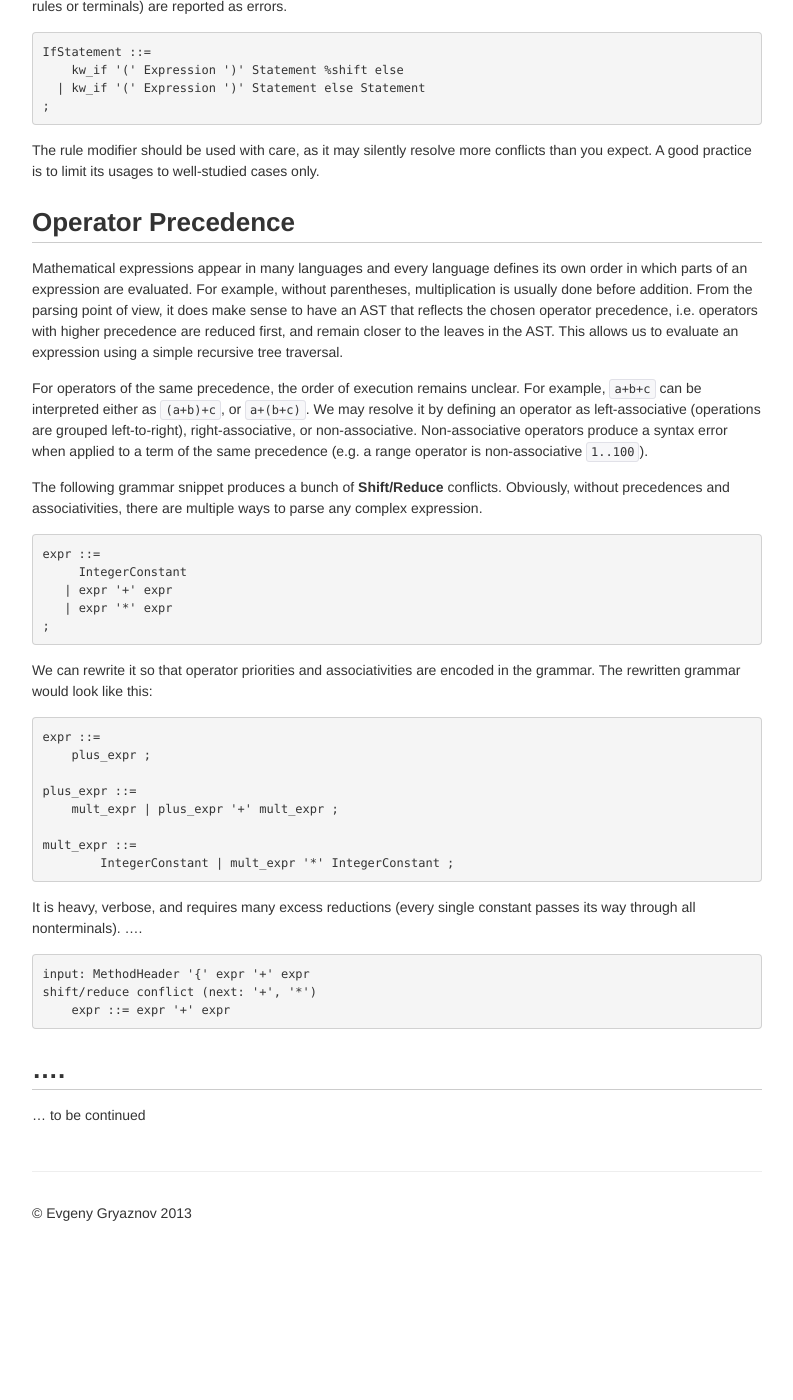
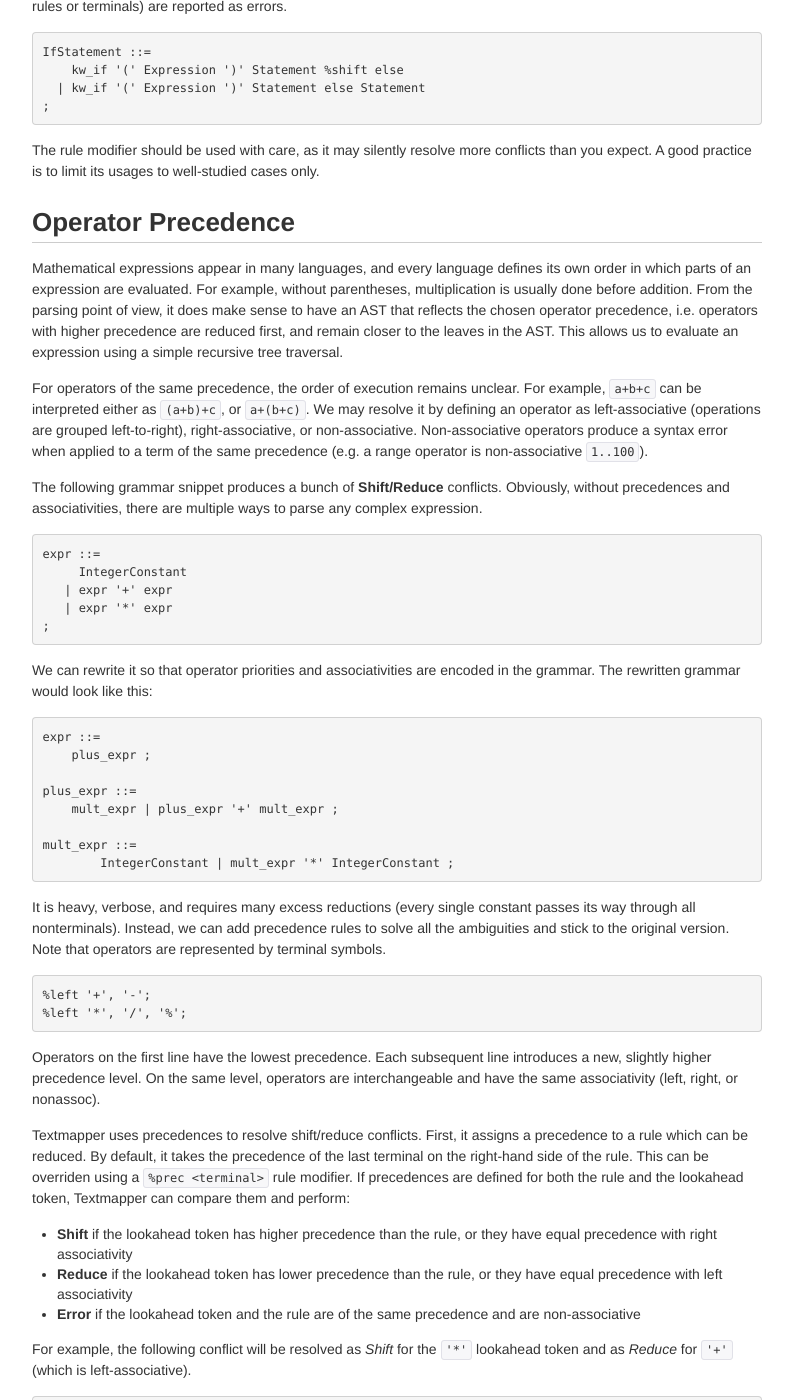
Before and after one commit to inspirer/textmapper, a Jekyll site: the page built from documentation.md, in a window 1280 px wide and 1400 px high, scrolled down 13029 px. Shown: the whole window, without its empty margins (243-1036 px from the left). Built offline with Jekyll 4.4.1, drawn with Linux system fonts in a browser that asks for light colours; before the commit the page ends 14308 px from its top, so only the background shows below that; some of the changed text lies outside the part shown.

Commit message:
web-site: docs on error recovery

````diff
--- a/documentation.md
+++ b/documentation.md
@@ -506,7 +506,7 @@
 
 ## Operator Precedence
 
-Mathematical expressions appear in many languages and every language defines its own order in which parts of an expression are evaluated. For example, without parentheses, multiplication is usually done before addition. From the parsing point of view, it does make sense to have an AST that reflects the chosen operator precedence, i.e. operators with higher precedence are reduced first, and remain closer to the leaves in the AST. This allows us to evaluate an expression using a simple recursive tree traversal.
+Mathematical expressions appear in many languages, and every language defines its own order in which parts of an expression are evaluated. For example, without parentheses, multiplication is usually done before addition. From the parsing point of view, it does make sense to have an AST that reflects the chosen operator precedence, i.e. operators with higher precedence are reduced first, and remain closer to the leaves in the AST. This allows us to evaluate an expression using a simple recursive tree traversal.
 
 For operators of the same precedence, the order of execution remains unclear. For example, ```a+b+c``` can be interpreted either as ```(a+b)+c```, or ```a+(b+c)```. We may resolve it by defining an operator as left-associative (operations are grouped left-to-right), right-associative, or non-associative. Non-associative operators produce a syntax error when applied to a term of the same precedence (e.g. a range operator is non-associative ```1..100```).
 
@@ -529,13 +529,62 @@
 	mult_expr ::=
 		IntegerConstant | mult_expr '*' IntegerConstant ;
 
-It is heavy, verbose, and requires many excess reductions (every single constant passes its way through all nonterminals).
-....
+It is heavy, verbose, and requires many excess reductions (every single constant passes its way through all nonterminals). Instead, we can add precedence rules to solve all the ambiguities and stick to the original version. Note that operators are represented by terminal symbols.
+
+	%left '+', '-';
+	%left '*', '/', '%';
+
+Operators on the first line have the lowest precedence. Each subsequent line introduces a new, slightly higher precedence level. On the same level, operators are interchangeable and have the same associativity (left, right, or nonassoc).
+
+Textmapper uses precedences to resolve shift/reduce conflicts. First, it assigns a precedence to a rule which can be reduced. By default, it takes the precedence of the last terminal on the right-hand side of the rule. This can be overriden using a ```%prec <terminal>``` rule modifier. If precedences are defined for both the rule and the lookahead token, Textmapper can compare them and perform:
+
+* **Shift** if the lookahead token has higher precedence than the rule, or they have equal precedence with right associativity
+* **Reduce** if the lookahead token has lower precedence than the rule, or they have equal precedence with left associativity
+* **Error** if the lookahead token and the rule are of the same precedence and are non-associative
+
+For example, the following conflict will be resolved as *Shift* for the ```'*'``` lookahead token and as *Reduce* for ```'+'``` (which is left-associative).
 
 	input: MethodHeader '{' expr '+' expr
 	shift/reduce conflict (next: '+', '*')
 	    expr ::= expr '+' expr
 
+The unary minus requires a separate operator terminal as it has higher precedence than the usual minus operator. This means we must specify this custom precedence in a rule modifier.
+
+	:: lexer
+	unaryMinus:
+
+	:: parser
+	%left '+', '-';
+	%left '*';
+	%left unaryMinus;
+
+	expr ::=
+	     IntegerConstant
+	   | expr '+' expr
+	   | expr '-' expr
+	   | expr '*' expr
+	   | '-' expr %prec unaryMinus
+	;
+
+Without the *unaryMinus* precedence, ```-1-1``` can be parsed in two ways: either as ```-(1-1)```, or as ```(-1)-1```.
+
+## Error Recovery
+
+By default, the generated parser stops when it encounters the first syntax error. This may not be desirable in some scenarios such as parsing a user-typed text in an editor, where most of the time the syntactic structure is broken (often locally). Introducing a token with the predefined name ```error``` turns on the recovery mechanism. The *error* terminal represents a part of the stream which cannot be successfully parsed.
+
+	# Note: error token cannot have an associated regular expression
+	error:
+
+This terminal can then be used in production rules to specify the contexts where an error is expected and can be properly handled.
+
+	statement ::=
+	    expr_statement ';'
+	  | error ';'		# if something is broken here, it is broken up to the next semicolon
+	;
+
+When the generated parser encounters a syntax error, it starts discarding the parsing context from the stack until it finds a state in which the *error* terminal is accepted. This means that even if an error occured in an expression, the stack is unwound up to the statement context in which the appropriate recovery rule is defined. The parser then creates a new error token, pushes it onto the stack, and continues parsing.
+
+It may happen that the next few tokens in the stream contribute to the error, so the parser remains in the recovery mode until three consecutive input tokens have been successfully shifted. No new syntax errors are reported during this time.
 
 ## ....
 
````
